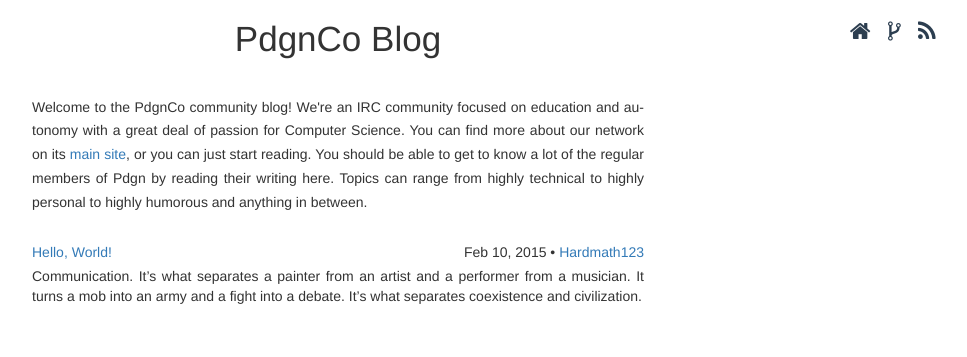
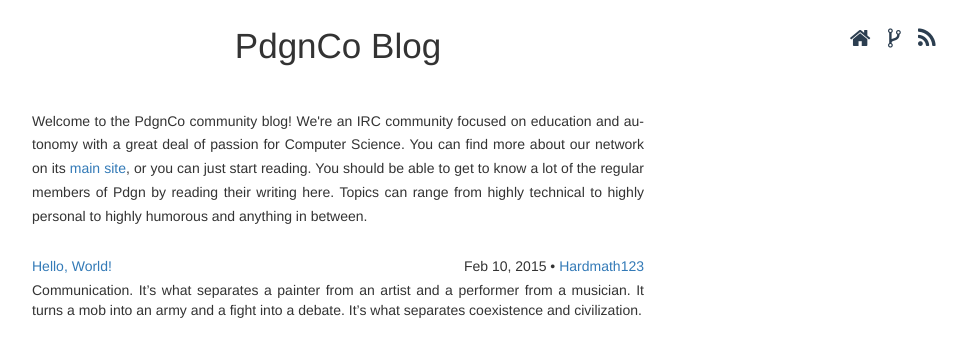
Before and after one commit to Pdgn/blog, a Jekyll site: the page built from index.html, in a window 1280 px wide. Shown: the top 357 px of the page, without its empty margins (302-1269 px from the left). Built offline with Jekyll 4.4.1, drawn with Linux system fonts in a browser that asks for light colours.

Commit message:
Increased margin above header.

```diff
--- a/css/site.css
+++ b/css/site.css
@@ -11,7 +11,7 @@ a.title, a.title:hover {
 }
 
 .header {
-    margin: 1em 0;
+    margin: 1.5em 0;
 }
 
 .content {
```
